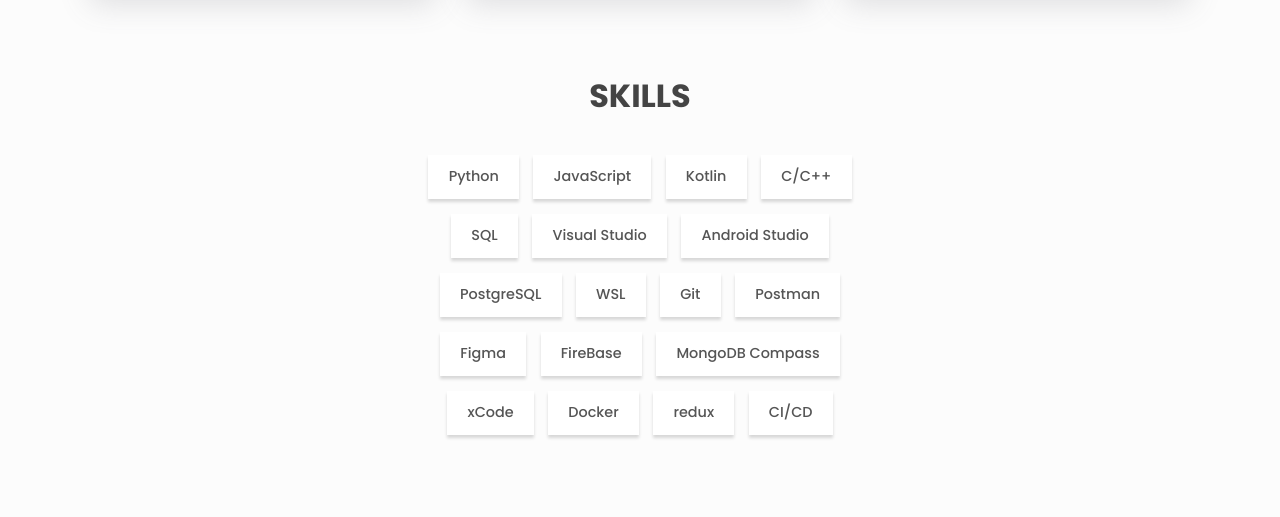
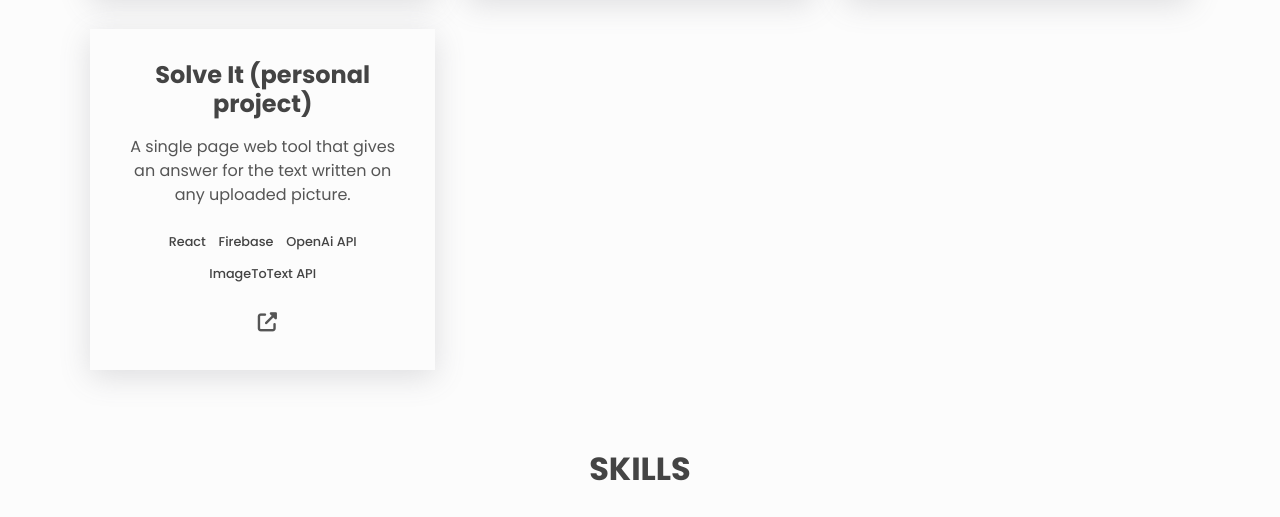
Before and after one commit to Samer-sef/Samer-sef.github.io, a plain HTML site: page index.html in a window 1280 px wide. Shown: the part 1066-1583 px from the top of the page. Drawn offline with Linux system fonts and the light colour scheme.

Commit message:
Update index.html

```diff
--- a/index.html
+++ b/index.html
@@ -61,7 +61,7 @@
         <h1>Hi, I am <span class="about__name">Samer Sefrani.</span></h1>
         <h2 class="about__role">Computer Science Student.</h2>
         <p class="about__desc">
-          I am currently in my last semester at SFU, studying Computer Science.
+          I just graduated from SFU, Computer Science.
           I have always been passionate about creating solutions that make a positive difference
           and impact in the community.
           I enjoy solving problems using efficient solutions and I always seek and thrive on new challenges.
@@ -157,6 +157,28 @@
             </ul>
           </div>
 
+          <div class="project">
+            <h3>Solve It (personal project)</h3>
+            <p class="project__description">
+              A single page web tool that gives an answer for the text written on any uploaded picture.
+            </p>
+            <ul class="project__stack">
+              <li class="project__stack-item">React</li>
+              <li class="project__stack-item">Firebase</li>
+              <li class="project__stack-item">OpenAi API</li>
+              <li class="project__stack-item">ImageToText API</li>
+            </ul>
+
+            <a
+              href="https://solveit-52482.web.app/"
+              aria-label="live preview"
+              class="link link--icon"
+              target="_blank"
+            >
+              <i aria-hidden="true" class="fas fa-external-link-alt"></i>
+            </a>
+          </div>
+
         </div>
       </section>
 
```
